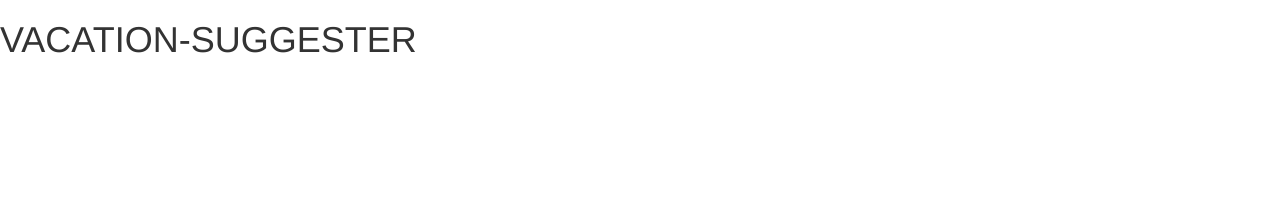
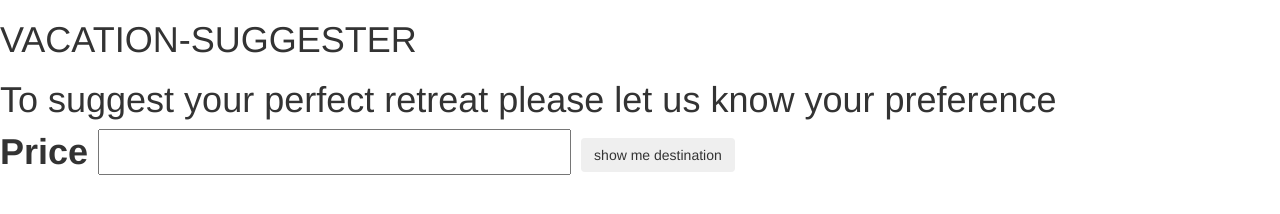
Before and after one commit to russvetsper/vacation-suggester, a plain HTML site: page index.html in a window 1280 px wide. Drawn offline with nearby package versions, Linux system fonts and the light colour scheme.

Commit message:
add price option and button

```diff
--- a/index.html
+++ b/index.html
@@ -12,6 +12,14 @@
   <body>
     <div class="contaner">
       <H1>VACATION-SUGGESTER<H1>
+        <p>To suggest your perfect retreat please let us know your preference</p>
 
+        <form id="destination">
+          <label for="price">Price</label>
+          <input id="price" type="text">
+
+
+           <button type="submit" class="btn">show me destination</button>
+        </form>
   </body>
 </html>
```
